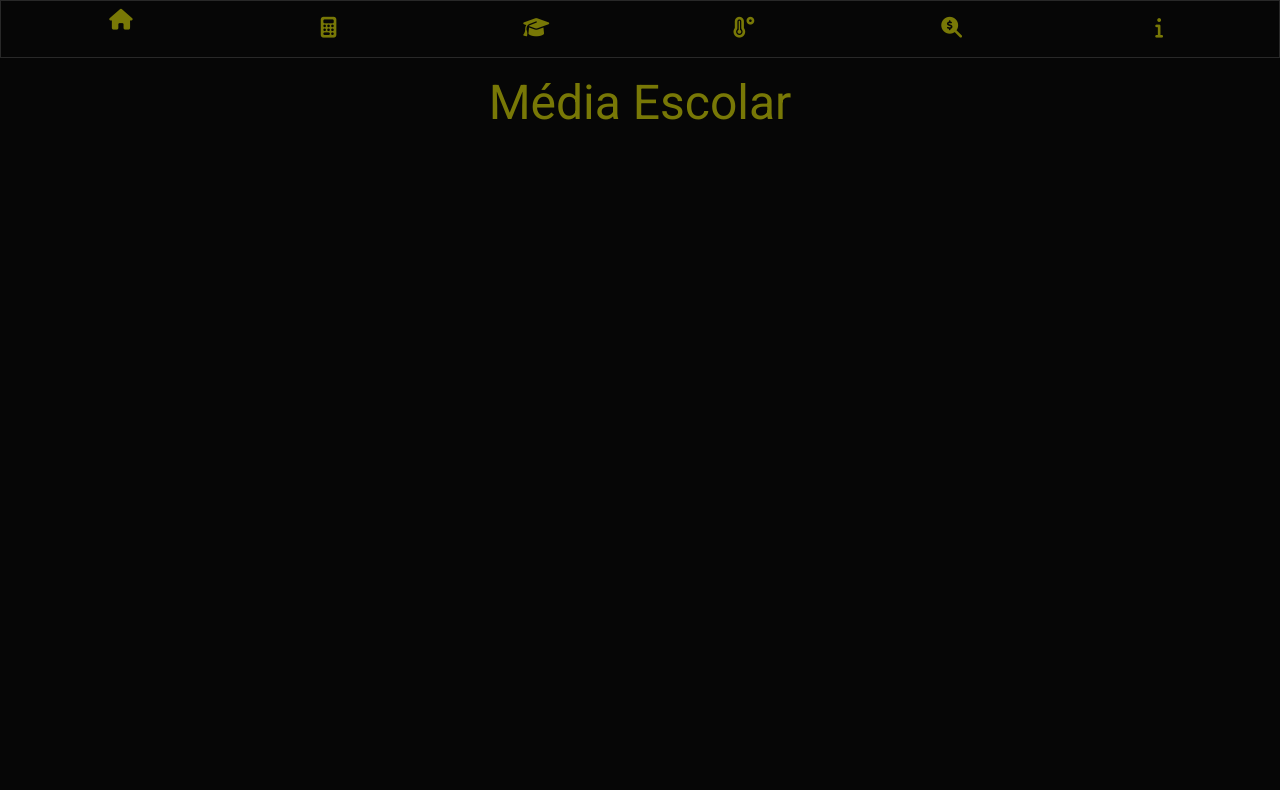
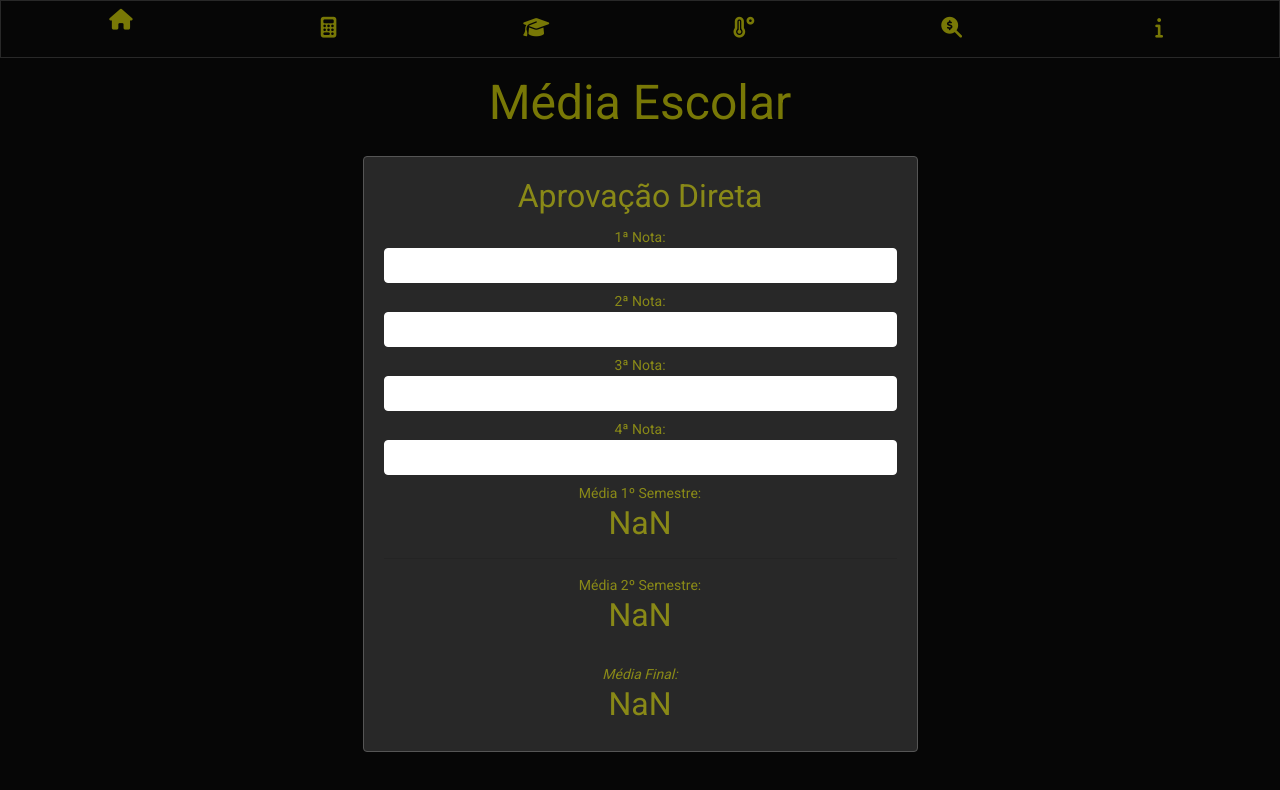
Before and after one commit to jcgsr/U-Vue, a Vue app: page /media in a window 1280 px wide. Shown: the top 790 px of the page. Built offline with nearby package versions, Linux system fonts and the light colour scheme.

Commit message:
aprovação direta média

```diff
--- a/src/components/MediaEscolar.vue
+++ b/src/components/MediaEscolar.vue
@@ -1,12 +1,16 @@
 <template>
    <div id="media">
       <h2>{{ title }}</h2>
+		<Direta />
    </div>
 </template>
 
 <script>
+	import Direta from './media/Direta'
+
 	export default {
 		name: 'Media',
+		components: { Direta },
 		data: () => ({
 			title: 'Média Escolar'
 		})
--- /dev/null
+++ b/src/components/media/Direta.vue
@@ -0,0 +1,77 @@
+<template>
+  <div class="container">
+    <div class="card border-secondary mb-3">
+      <div class="card-body">
+        <h4 class="card-title">Aprovação Direta</h4>
+        <div class="notas">
+          1ª Nota:
+          <input
+            @focus="$event.target.select()"
+            class="form-control"
+            type="number"
+            name="nota1"
+            v-model="nota1"
+          />
+          2ª Nota:
+          <input class="form-control" type="number" name="nota2" v-model="nota2" />
+          3ª Nota:
+          <input class="form-control" type="number" name="nota3" v-model="nota3" />
+          4ª Nota:
+          <input class="form-control" type="number" name="nota4" v-model="nota4" />
+
+          Média 1º Semestre:
+          <h4>{{ mediaSem1 }}</h4>
+          <hr>
+          Média 2º Semestre:
+          <h4>{{ mediaSem2 }}</h4>
+          <br />
+          <em>Média Final:</em>
+          <h4>{{ mFinal }}</h4>
+        </div>
+      </div>
+    </div>
+  </div>
+</template>
+
+<script>
+export default {
+    data() {
+        return {
+            nota1: '',
+            nota2: '',
+            nota3: '',
+            nota4: '',
+            media1: '',
+            media2: '',
+            mediaFinal: '',
+        }
+    },
+    computed: {
+        mediaSem1() {
+            return (parseFloat(this.nota1) + parseFloat(this.nota2)) / 2;
+        },
+        mediaSem2() {
+            return (parseFloat(this.nota3) + parseFloat(this.nota4)) / 2;
+        },
+        mFinal() {
+            return (parseFloat(this.mediaSem1) + parseFloat(this.mediaSem2)) / 2;
+        }
+    }
+}
+</script>
+
+<style lang="css">
+.container .card {
+  max-width: 50%;
+}
+
+.container .card input {
+  margin-bottom: 0.5rem;
+}
+
+@media only screen and (max-width: 600px) {
+  .container .card {
+    max-width: 80%;
+  }
+}
+</style>
```
Also changed, not shown: 1 other file (tests, documents, lock files or other folders).
